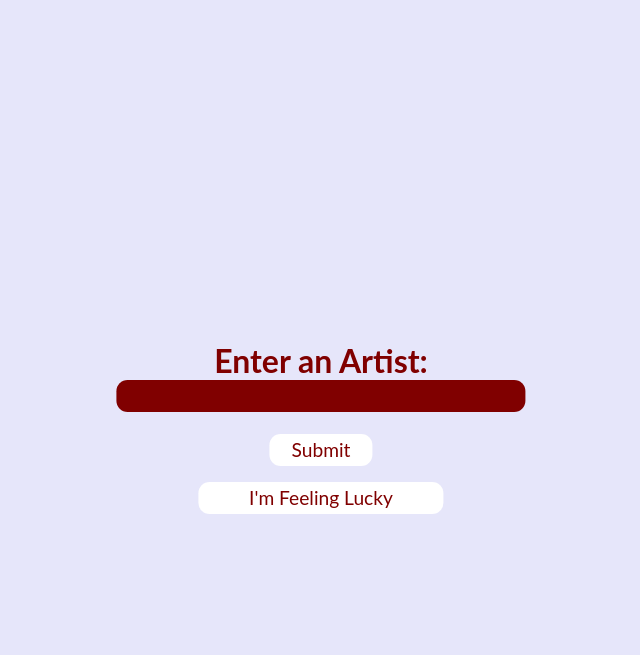
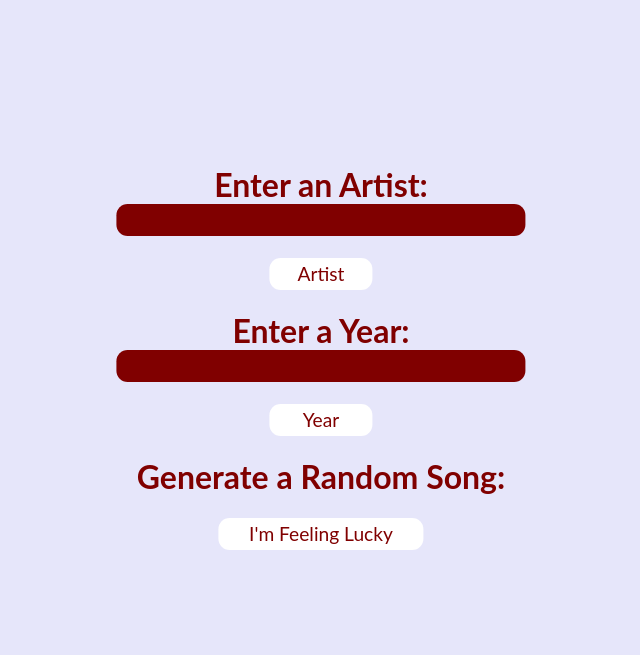
Before and after one commit to NJIT-CS490-SP21/project1-mg657, a Flask app: page / in a window 1280 px wide. Shown: the top 655 px of the page, without its empty margins (319-959 px from the left). Run offline with Flask 2, Linux system fonts and the light colour scheme.

Commit message:
Added functionality for user to generate random song for any year, beautified code, added comments

```diff
--- a/main.py
+++ b/main.py
@@ -2,27 +2,35 @@ import requests
 import os
 from dotenv import load_dotenv, find_dotenv
 from flask import Flask, render_template, request
-from spotify import get_artistID, song_info, lyricInfo
+from spotify import get_artistID, song_info, lyricInfo, getSong
 import random
 
 app = Flask(__name__)
-@app.route('/')
+
+
+@app.route("/")
 def main_page():
-   return render_template('index.html')
+    return render_template("index.html") #Main page
 
-@app.route('/result', methods = ['POST', 'GET'])
+
+@app.route("/result", methods=["POST", "GET"]) #If the user searches an Artist
 def result():
-    artist_id = get_artistID("result")
+    artist_id = get_artistID("artist")
     song_information = song_info(artist_id)
     return song_information
 
-@app.route('/lucky', methods = ['POST', 'GET'])
+@app.route("/track", methods=["POST", "GET"]) #If the user wants a random song from a specific year
+def track():
+    song = getSong("track")
+    return song
+
+@app.route("/lucky", methods=["POST", "GET"]) #If the user wants a random song from my favorite artists
 def lucky():
     artist_id = get_artistID("lucky")
     song_information = song_info(artist_id)
     return song_information
 
 app.run(
-    port=int(os.getenv('PORT',8080)),
-    host=os.getenv('IP','0.0.0.0'),
+    port=int(os.getenv("PORT", 8080)),
+    host=os.getenv("IP", "0.0.0.0"),
     debug=True)
--- /dev/null
+++ b/static/home.css
@@ -0,0 +1,54 @@
+body{
+    background-color: Lavender;
+    color: maroon;
+}
+h1{
+    font-family: 'Lato', sans-serif;
+    font-size: 200%;
+}
+h2{
+    font-family: 'Roboto', sans-serif;
+    font-size: 150%;
+}
+a {
+    font-family: 'Trebuchet MS', sans-serif;
+    font-size: 105%;
+}
+.container1 {
+   height: 32em;
+   margin: 0;
+   position: absolute;
+   top: 50%;
+   left: 50%;
+   margin-right: -50%;
+   transform: translate(-50%, -50%) }
+input{
+    height: 2rem;
+    font-family: 'Lato', sans-serif;
+    border: 0;
+    outline: 0;
+    border-radius: .7rem;
+    appearance: none;
+    transition: all .3s cubic-bezier(0, 0, 0.43, 1.49);
+    transition-property: width, border-radius;
+    z-index: 1;
+    position: relative;
+}
+input[type="text"] {
+    color: Lavender;
+    font-size: 1.8rem;
+    width: 100%;
+    background: Maroon;
+    padding: 0 1.6rem;
+}
+input[type="submit"] {
+    color: Maroon;
+    font-size: 1.2rem;
+    background: white;
+}
+.submit{
+    width: 25%;
+}
+.lucky{
+    width: 50%;
+}
--- a/static/result.css
+++ b/static/result.css
@@ -3,7 +3,7 @@ body{
     color: maroon;
 }
 h1{
-    font-family: 'Lato', sans-serif;
+    font-family: 'Courier New', monospace;
     font-size: 200%;
 }
 h2{
@@ -15,51 +15,9 @@ a {
     font-size: 105%;
     color: maroon;
 }
-.container1 {
-   height: 10em;
-   margin: 0;
-   position: absolute;
-   top: 50%;
-   left: 50%;
-   margin-right: -50%;
-   transform: translate(-50%, -50%) }
-.artist_input {
-    height: 2rem;
-    font-family: 'Lato', sans-serif;
-    border: 0;
-    color: Lavender;
-    background-color: Maroon;
-    font-size: 1.8rem;
+.lyrics{
+    font-family: 'Trebuchet MS', sans-serif;
+    font-size: 105%;
+    color: maroon;
+    font-weight: 400;
 }
-input{
-    height: 2rem;
-    font-family: 'Lato', sans-serif;
-    border: 0;
-    outline: 0;
-    border-radius: .7rem;
-    appearance: none;
-    transition: all .3s cubic-bezier(0, 0, 0.43, 1.49);
-    transition-property: width, border-radius;
-    z-index: 1;
-    position: relative;
-}
-
-input[type="text"] {
-    color: Lavender;
-    font-size: 1.8rem;
-    width: 100%;
-    background: Maroon;
-    padding: 0 1.6rem;
-}
-input[type="submit"] {
-    color: Maroon;
-    font-size: 1.2rem;
-
-    background: white;
-}
-.submit{
-    width: 25%;
-}
-.lucky{
-    width: 60%;
-}
--- a/templates/index.html
+++ b/templates/index.html
@@ -1,18 +1,27 @@
 <html>
-	<link rel="stylesheet" href={{ url_for( 'static', filename='result.css' )}} />
+	<link rel="stylesheet" href={{ url_for( 'static', filename='home.css' )}} />
 	<center>
 		<body>
 			<div class = "container1">
 				<form action = "/result" method = "POST">
-                <h1>Enter an Artist: <br>
-                <input type = "text" name = "Artist" /></h1>
-                <input class = "submit" type = "submit" value = "Submit" />
-                </form>
-                <form action = "/lucky" method = "POST">
-                <input class = "lucky" type = "submit" value = "I'm Feeling Lucky" />
-                </form>
-
-            </div>
+					<h1>Enter an Artist:
+						<br>
+							<input type = "text" name = "Artist" />
+					</h1>
+					<input class = "submit" type = "submit" value = "Artist" />
+				</form>
+				<form action = "/track" method = "POST">
+					<h1>Enter a Year:
+						<br>
+							<input type = "text" name = "Year" />
+						</h1>
+						<input class = "submit" type = "submit" value = "Year" />
+				</form>
+				<form action = "/lucky" method = "POST">
+						<h1>Generate a Random Song: </h1>
+						<input class = "lucky" type = "submit" value = "I'm Feeling Lucky" />
+				</form>
+			</div>
 		</body>
 	</center>
 </html>
```
Also changed, not shown: spotify.py (+91 -45 lines), static/style.css (deleted, +0 -17 lines), templates/result.html (+8 -5 lines).
